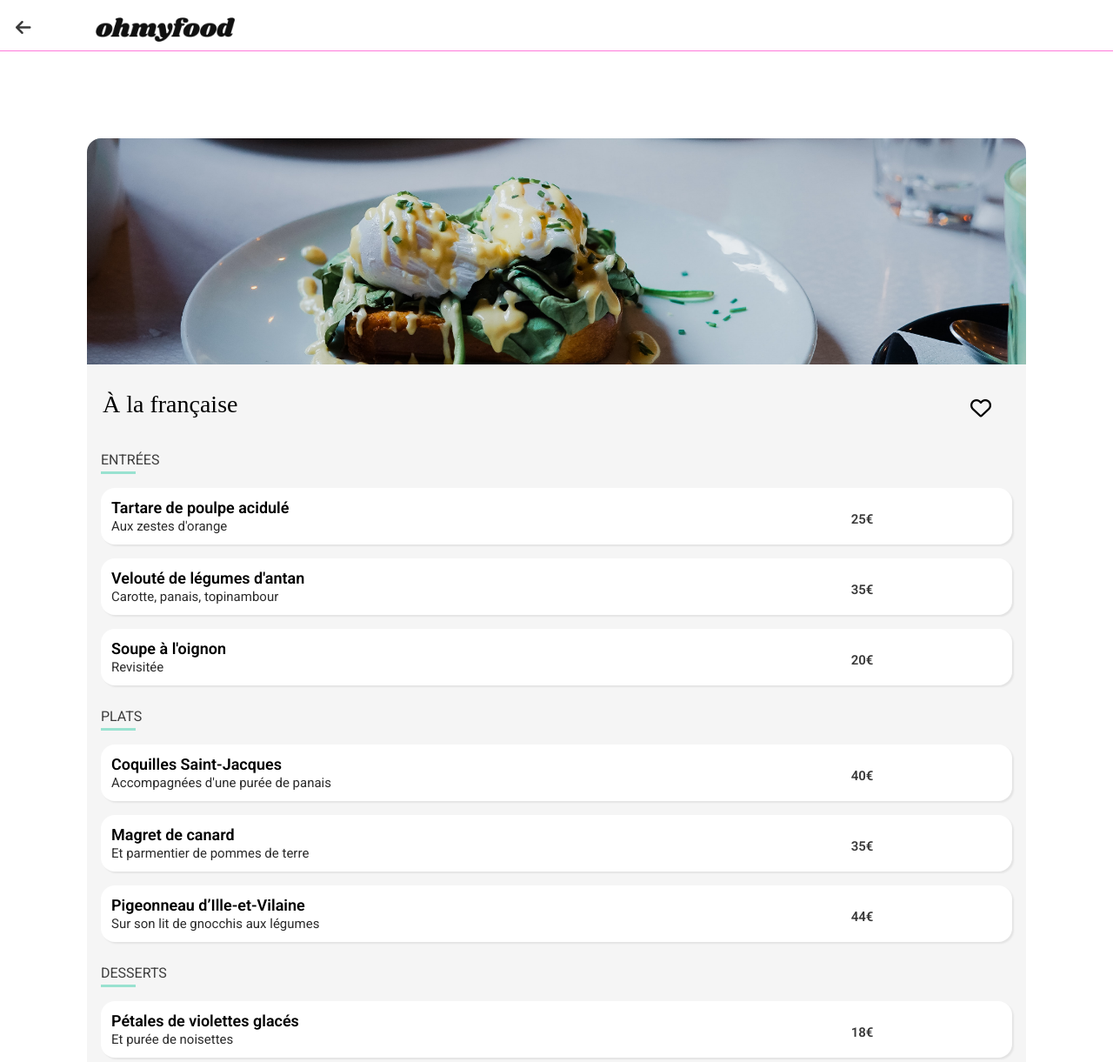
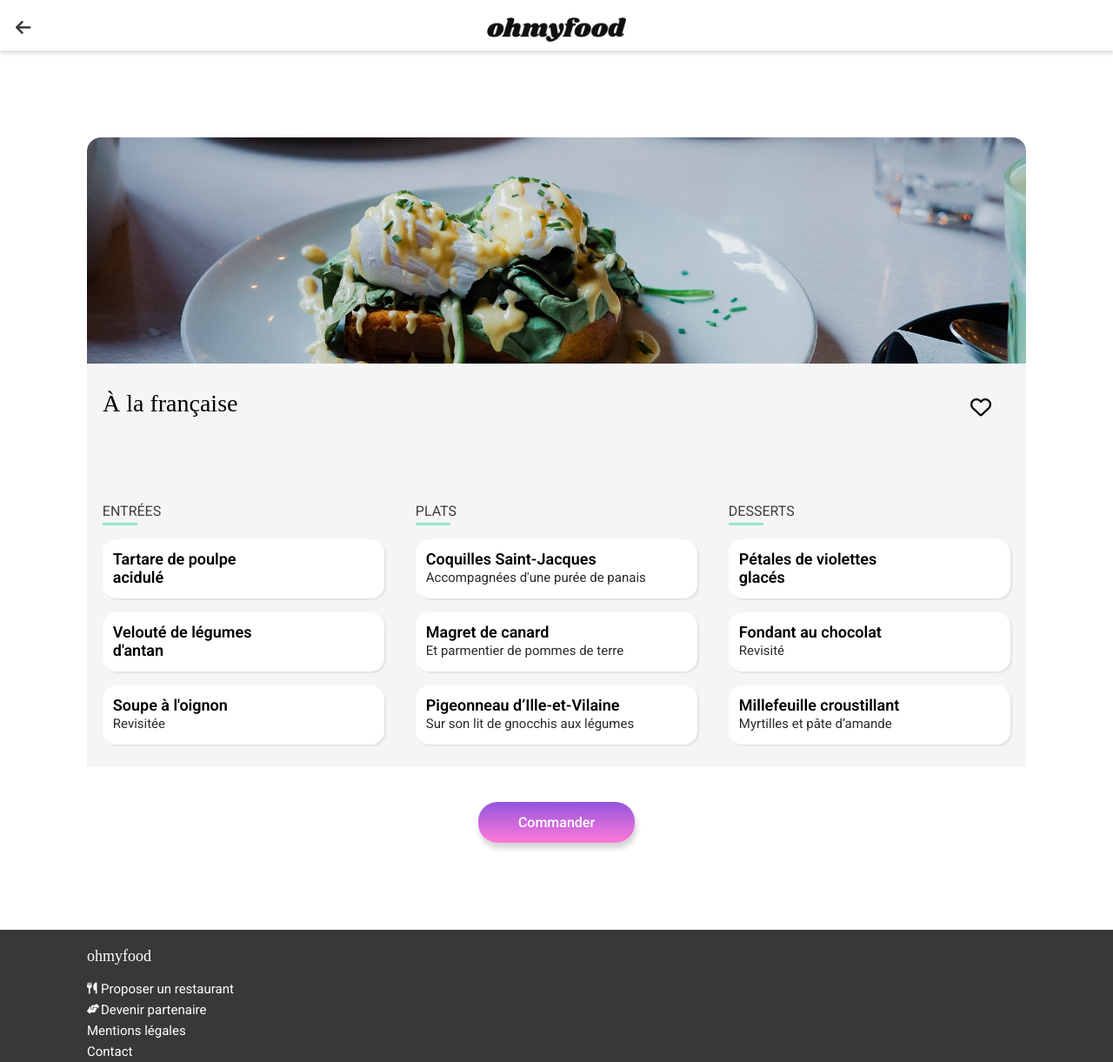
Before and after one commit to JoyfulCanis/oldomfood, a plain HTML site: page alafrancaise.html in a window 1280 px wide. Shown: the top 1221 px of the page at 87% size. Drawn offline with Linux system fonts and the light colour scheme; a web font is replaced by a local one.

Commit message:
Etape 10

```diff
--- a/7to1/1utils/_variables.scss
+++ b/7to1/1utils/_variables.scss
@@ -8,5 +8,4 @@ $color-adress:rgb(57, 57, 57);
 $breakpoints: (
     tab: 768px,
     desktop: 992px,
-
 )
--- a/7to1/3base/_global.scss
+++ b/7to1/3base/_global.scss
@@ -28,15 +28,16 @@ a{
    border-radius: 22px;
    font-size: 14px;
    font-weight:500;
+   color: white;
+   cursor: pointer;
 
 }
 
 .index-load{
    opacity: 1;
-   animation: index-load 2.8s linear;
+   animation: index-load 1.8s linear;
    }
 
-  // animation: page-load 1s linear 3s 1;
 @keyframes index-load {
    0%{opacity: 0;}
    99.99%{opacity: 0;}
@@ -51,10 +52,38 @@ a{
 @keyframes spin {
    0% { transform: rotate(0deg); opacity: 1; width: 120px;}
    50%{transform: rotate(360deg); opacity: 1;}
+   60%{transform: rotate(380deg);}
    100% {transform: rotate(720deg); opacity: 0; width: 120px;}
 }
- @keyframes fade-in
-{
-  from {top:-20px; opacity: 0;}
-  to {top:0px; opacity: 1;}
+
+
+@for $i from 1 through 10{
+   .fade-in__#{$i}{
+      animation: fade-in 1s forwards $i * 0.15s;
+   }
 }
+
+@keyframes fade-in {
+
+   0%{
+      top:-20px;
+      opacity: 0;
+   }
+
+   100%{
+      top:0px;
+      opacity: 1;
+   }
+}
+
+@keyframes rotate-check {
+   0%{transform: rotate(0deg);}
+   100%{transform: rotate(360deg);}
+}
+
+@keyframes card-rotate {
+   0%{transform: rotate(0deg);}
+   25%{transform: rotate(-5deg);}
+   75%{transform: rotate(5deg);}
+   100%{transform: rotate(0);}
+}
--- a/7to1/6pages/_pages.scss
+++ b/7to1/6pages/_pages.scss
@@ -5,6 +5,9 @@
         left:18px;
         &__arrow{
             color: rgb(57, 57, 57);
+            &:hover{
+                color: $color-primary;
+            }
         }
     }
 }
@@ -25,7 +28,13 @@
 
     }
 }
-
+.menu-flex{
+    @include desktop-only{
+        @include flex-row;
+        background-color: $color-grey-2;
+        justify-content: space-around;
+    }
+}
 .main-menu{
     width: 100%;
     background-color:$color-grey-2;
@@ -36,7 +45,7 @@
     padding-bottom: 60px;
     @include desktop-only{
         margin-top: -4px;
-        border-radius: 0;
+        border-radius: 0px;
     }
     @include flex-column;
     &__box{
@@ -64,6 +73,11 @@
 
 .menu{
     padding:0px 16px 26px 16px;
+    background-color: $color-grey-2;
+    border-radius: 0;
+    @include desktop-only{
+        width: 33%;
+    }
     &__title{
         width: 40px;
         border-bottom: 3px solid $color-tertiary;
@@ -73,6 +87,7 @@
         padding-bottom: 4px;
     }
 
+
     &__box{
         @include flex-row;
         background-color:  white;
@@ -81,7 +96,11 @@
         @include sub-shadow;
         position: relative;
         overflow: hidden;
-        animation: fade-in 1.4s ease-in-out;
+        opacity: 0;
+        @include desktop-only{
+            width: 100%;
+            height: 68px;
+        }
 
         &__text-and-price{
             @include flex-row;
@@ -89,6 +108,9 @@
             position:relative;
             width:80%;
             transition: width 600ms;
+            @include desktop-only{
+                position: inherit;
+            }
             &:hover + .menu__box__check{
                 transform: translateX(0px);
             }
@@ -109,6 +131,10 @@
             right:-70px;
             bottom:20px;
             padding-right: 20px;
+            @include desktop-only{
+                position: inherit;
+
+            }
         }
         &__text-box{
             @include flex-column;
@@ -127,6 +153,9 @@
                 color: rgba(0, 0, 0, 0.836);
                 font-weight: 400;
                 font-size: 15px;
+                white-space: nowrap;
+                text-overflow: ellipsis;
+                overflow: hidden;
             }
 
         }
@@ -153,6 +182,9 @@
             top:30px;
             margin-right: -57px;
             transition: margin-right 650ms ease-in-out;
+            @include desktop-only{
+                line-height: 10px;
+            }
 
         }
 
@@ -161,21 +193,19 @@
     }
 
 }
-@keyframes rotate-check {
-    0%{transform: rotate(0deg);}
-    100%{transform: rotate(360deg);}
 
-}
 .order-btn{
-    color:white;
     font-size: 16px;
-    font-weight: 500;
     width: 180px;
     padding:14px 0 14px 0;
 
+
+}
+.box-btn{
+    @include flex-row;
+    padding-top: 40px;
 }
 
-// change clip icon//
 //check margin + overflow//
 //loader animé//
 //positionnement coeur//
--- a/alafrancaise.html
+++ b/alafrancaise.html
@@ -28,10 +28,12 @@
                     <h1 class="main-menu__box__title">À la française</h1>
                     <i class="main-menu__box__like fa-regular fa-heart fa-xl"></i>
                 </div>
+            </div>
+            <div class="menu-flex">
                 <!--____________________ENTRÉES______________________-->
                 <div class="menu">
                     <h2 class="menu__title">ENTRÉES</h2>
-                    <article class="menu__box">
+                    <article class="menu__box fade-in__1">
                         <div class="menu__box__text-and-price">
                             <div class="menu__box__text-box">
                                 <h3 class="menu__box__text-box__title">Tartare de poulpe acidulé</h3>
@@ -45,7 +47,7 @@
 
                     </article>
 
-                    <article class="menu__box">
+                    <article class="menu__box fade-in__2">
                         <div class="menu__box__text-and-price">
                             <div class="menu__box__text-box">
                                 <h3 class="menu__box__text-box__title">Velouté de légumes d'antan</h3>
@@ -59,7 +61,7 @@
 
                     </article>
 
-                    <article class="menu__box">
+                    <article class="menu__box fade-in__3">
                         <div class="menu__box__text-and-price">
                             <div class="menu__box__text-box">
                                 <h3 class="menu__box__text-box__title">Soupe à l'oignon</h3>
@@ -76,7 +78,7 @@
                  <!--____________________PLATS______________________-->
                  <div class="menu">
                     <h2 class="menu__title">PLATS</h2>
-                    <article class="menu__box">
+                    <article class="menu__box fade-in__4">
                         <div class="menu__box__text-and-price">
                             <div class="menu__box__text-box">
                                 <h3 class="menu__box__text-box__title">Coquilles Saint-Jacques</h3>
@@ -90,7 +92,7 @@
 
                     </article>
 
-                    <article class="menu__box">
+                    <article class="menu__box fade-in__5">
                         <div class="menu__box__text-and-price">
                             <div class="menu__box__text-box">
                                 <h3 class="menu__box__text-box__title">Magret de canard</h3>
@@ -104,7 +106,7 @@
 
                     </article>
 
-                    <article class="menu__box">
+                    <article class="menu__box fade-in__6">
                         <div class="menu__box__text-and-price">
                             <div class="menu__box__text-box">
                                 <h3 class="menu__box__text-box__title">Pigeonneau d’Ille-et-Vilaine</h3>
@@ -121,7 +123,7 @@
                 <!--____________________DESSERTS______________________-->
                 <div class="menu">
                     <h2 class="menu__title">DESSERTS</h2>
-                    <article class="menu__box">
+                    <article class="menu__box fade-in__7">
                         <div class="menu__box__text-and-price">
                             <div class="menu__box__text-box">
                                 <h3 class="menu__box__text-box__title">Pétales de violettes glacés</h3>
@@ -135,7 +137,7 @@
 
                     </article>
 
-                    <article class="menu__box">
+                    <article class="menu__box fade-in__8">
                         <div class="menu__box__text-and-price">
                             <div class="menu__box__text-box">
                                 <h3 class="menu__box__text-box__title">Fondant au chocolat</h3>
@@ -149,7 +151,7 @@
 
                     </article>
 
-                    <article class="menu__box">
+                    <article class="menu__box fade-in__9">
                         <div class="menu__box__text-and-price">
                             <div class="menu__box__text-box">
                                 <h3 class="menu__box__text-box__title">Millefeuille croustillant</h3>
@@ -163,16 +165,19 @@
 
                     </article>
                 </div>
+            </div>
+            <div class="box-btn">
                 <button type="submit" class="order-btn all-btn">Commander</button>
+            </div>
         </main>
 
         <footer class="footer">
             <h2 class="footer__title">ohmyfood</h2>
             <ul class="footer__ul">
-                <li class="footer__li"><i class="footer__icon fa-solid fa-utensils fa-sm"></i><a>Proposer un restaurant</a></li>
-                <li class="footer__li"><i class="footer__icon fa-solid fa-handshake-angle fa-xs"></i><a>Devenir partenaire</a></li>
-                <li class="footer__li"><a>Mentions légales</a></li>
-                <li class="footer__li"><a>Contact</a></li>
+                <li class="footer__li"><a href="#"><i class="footer__icon fa-solid fa-utensils fa-sm"></i>Proposer un restaurant</a></li>
+                <li class="footer__li"><a href="#"><i class="footer__icon fa-solid fa-handshake-angle fa-xs"></i>Devenir partenaire</a></li>
+                <li class="footer__li"><a href="#">Mentions légales</a></li>
+                <li class="footer__li"><a href="mailto:ohmyfood@yopmail.fr">Contact</a></li>
             </ul>
         </footer>
 
--- a/style.scss
+++ b/style.scss
@@ -8,17 +8,9 @@
     justify-content: center;
     padding: 20px 10px 10px 10px;
     position: relative;
-    @include desktop-only{
-        justify-content: flex-start;
-        box-shadow: 0 0 0;
-        border-bottom: 1px groove $color-secondary;
-    }
+
     &__logo{
         width: 160px;
-        @include desktop-only{
-        padding-left: 100px;
-        width: 260px;
-        }
     }
     box-shadow: 0 4px 4px rgba(0, 0, 0, 0.118);
 }
@@ -35,10 +27,7 @@
 }
 .research{
     @include desktop-only{
-        padding-bottom: 30px;
-        @include flex-row;
-        position:relative;
-        height: 120px;
+        padding-bottom: 40px;
     }
 
     &__location{
@@ -47,9 +36,7 @@
         justify-content: center;
         height: 44px;
         @include desktop-only{
-            border-radius: 16px 0px 0px 16px;
-            height: 45px;
-            @include main-shadow;
+            border-radius: 16px 16px 0px 0px;
         }
 
         &__text{
@@ -57,16 +44,11 @@
             font-weight: 500;
             font-size: 15px;
             color:$color-adress;
-            @include desktop-only{
-                padding-left: 10px;
-                padding-right: 10px;
-            }
         }
+
         &__icon{
             margin-right: 20px;
-            @include desktop-only{
-                margin-right: 0;
-            }
+
         }
     }
     &__explorer{
@@ -74,36 +56,23 @@
         @include flex-column;
         justify-content: center;
         height: 250px;
-        @include desktop-only{
-            background-color: white;
-            position: relative;
-        }
 
 
         &__title{
             font-size: 22px;
             text-align: center;
             width: 70%;
-            margin-left: 16%;
-            margin-top: 30px;
-            @include desktop-only{
-                position: absolute;
-                top:-70px;
-                left:-160px;
-                width: 400px;
+            margin: auto;
+            margin-bottom: 14px;
 
-            }
         }
 
         &__text{
             font-weight: 300;
             font-size: 15px;
             text-align: center;
-            margin-left: 6%;
-            padding-top: 18px;
-            @include desktop-only{
-                display: none;
-            }
+            padding-bottom: 10px;
+
         }
 
         &__btn{
@@ -113,10 +82,10 @@
             & a{
                 color: white;
             }
-            @include desktop-only{
-                position: absolute;
-                top:-20px;
-                border-radius: 0 16px 16px 0px;
+            transition: transform 0.2s ease-in-out;
+            &:hover{
+                transform:scale(1.2) ;
+
             }
         }
     }
@@ -126,9 +95,6 @@
 #research-icon{
     line-height: 42px;
     color:$color-adress;
-    @include desktop-only{
-        padding-left: 8px;
-    }
 }
 
 .working{
@@ -137,8 +103,8 @@
     @include desktop-only{
         padding: 0;
         padding-bottom: 40px;
+    }
 
-    }
     &__title{
         font-size: 24px;
         margin-bottom: 20px;
@@ -158,6 +124,11 @@
             justify-content: space-around;
             width: 100%;
         }
+        @include tab-only{
+            flex-direction: row;
+            justify-content: space-around;
+            flex-wrap: wrap;
+        }
 
         &__li{
             background-color: $color-grey-2;
@@ -169,10 +140,12 @@
             border-radius: 22px;
             position: relative;
             text-align: center;
+            cursor: pointer;
             @include desktop-only{
-            background-color:lighten($color-grey-2, 2%);
             width: 260px;
-            cursor: pointer
+            }
+            @include tab-only{
+                width: 260px
             }
             @include main-shadow;
             &:hover{
@@ -213,7 +186,7 @@
         padding-top: 50px;
     }
     @include desktop-only{
-        border-radius: 16px;
+        border-radius:0px 0px 16px 16px;
     }
     &__sub-box{
         @include flex-column;
@@ -233,6 +206,10 @@
     }
 }
 
+#heart-like{
+    line-height: 40px;
+}
+
 .main-card{
     @include flex-column;
     @include main-shadow;
@@ -243,6 +220,13 @@
     background-color: white;
     border-radius: 16px;
     position: relative;
+    // ANIMATION A ENLEVER //
+    transition: transform 0.2s ease-in-out;
+        &:hover{
+            transform:scale(1.05);
+            animation: card-rotate 200ms ease-in-out;
+        }
+
     @include tab-only{
         width: 40%;
         margin: auto;
@@ -254,6 +238,7 @@
         margin: auto;
         margin-top: 20px;
     }
+
 
     & a{
         width: 100%;
@@ -270,27 +255,22 @@
     }
 
     &__box{
-        position: relative;
+        @include flex-row;
+        justify-content: space-between;
+        width:100%;
+        padding: 10px 20px 10px 10px;
 
         &__like{
-            position: absolute;
-            right: 28px;
-            top: 28px;
+
             &:hover{
-                display: initial;
-                font-weight: 900;
-                background: -webkit-linear-gradient(225deg, $color-secondary, $color-primary);
-                -webkit-background-clip: text;
-                -webkit-text-fill-color: transparent;
+                @include heart-like;
 
             }
         }
     }
 
     &__text-box{
-        position: absolute;
-        top: 10px;
-        left: 12px;
+
     }
 
     &__title{
@@ -323,8 +303,6 @@
     padding: 20px 0px 26px 24px;
     @include desktop-only{
         padding-left: 100px;
-        position: relative;
-        height: 160px;
     }
     &__title{
         color: white;
@@ -334,15 +312,6 @@
     }
     &__ul{
         padding-top: 18px;
-        @include desktop-only{
-            @include flex-row;
-            justify-content: space-between;
-            align-self: center;
-            width: 90%;
-            position: absolute;
-            top:40px;
-            left: -4px;
-        }
     }
 
     &__li{
@@ -350,6 +319,12 @@
         padding-bottom: 6px;
         & a{
         color: white;
+        &:hover{
+            color: $color-primary;
+        }
+        &:hover > i{
+            color: $color-primary;
+        }
         }
     }
 
@@ -367,13 +342,20 @@
     top:50%;
     left: 50%;
     margin-left: -50px;
-    border: 16px solid linear-gradient(#9356DC, #FF79DA);
+    border-left:0px;
+    border-right:0px;
     border-top: 16px solid $color-primary;
     border-bottom: 16px solid $color-secondary;
     border-radius: 50%;
     width: 120px;
     height: 120px;
-    animation: spin 3s linear 1;
+    animation: spin 2s ease-in-out 1;
     opacity: 0;
     width:0;
   }
+
+
+
+  //text overflow//
+  //moz//
+  //heart => Transition font et background   ====> mettre background de base en noir//
```
Also changed, not shown: index.html (+10 -10 lines), lanoteenchantee.html (+20 -14 lines), lapalettedugout.html (+21 -13 lines), ledelicedessens.html (+18 -13 lines), style.css, 1 other file.
